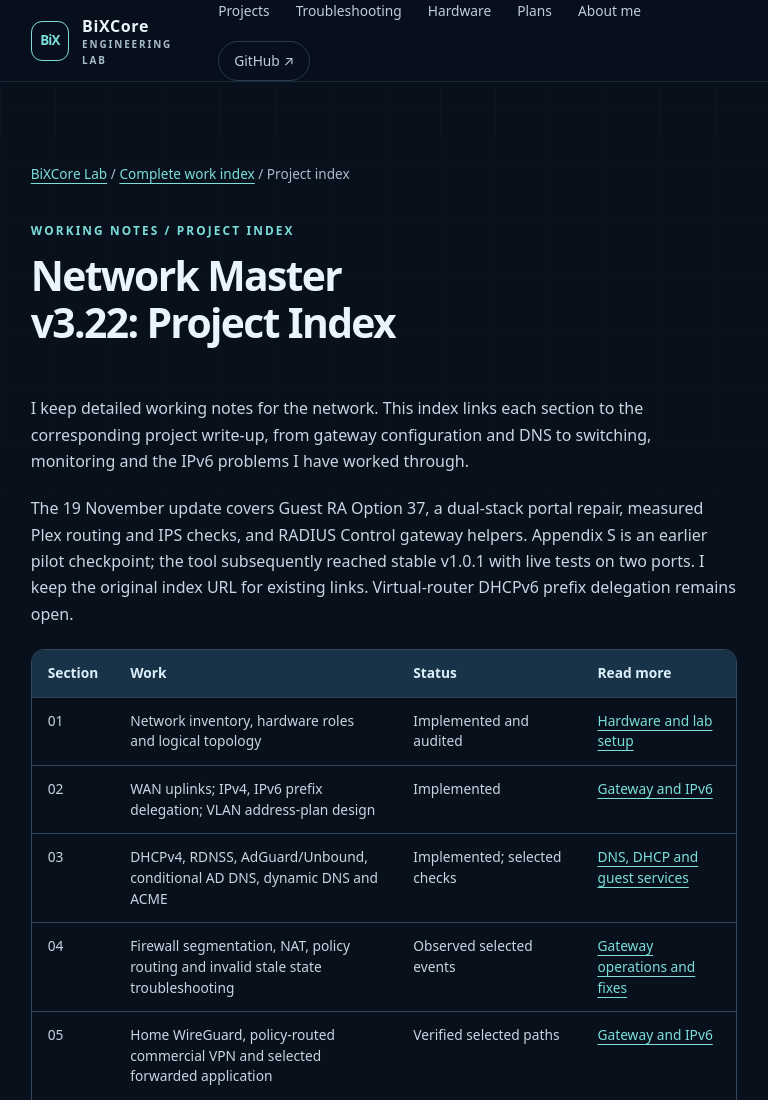
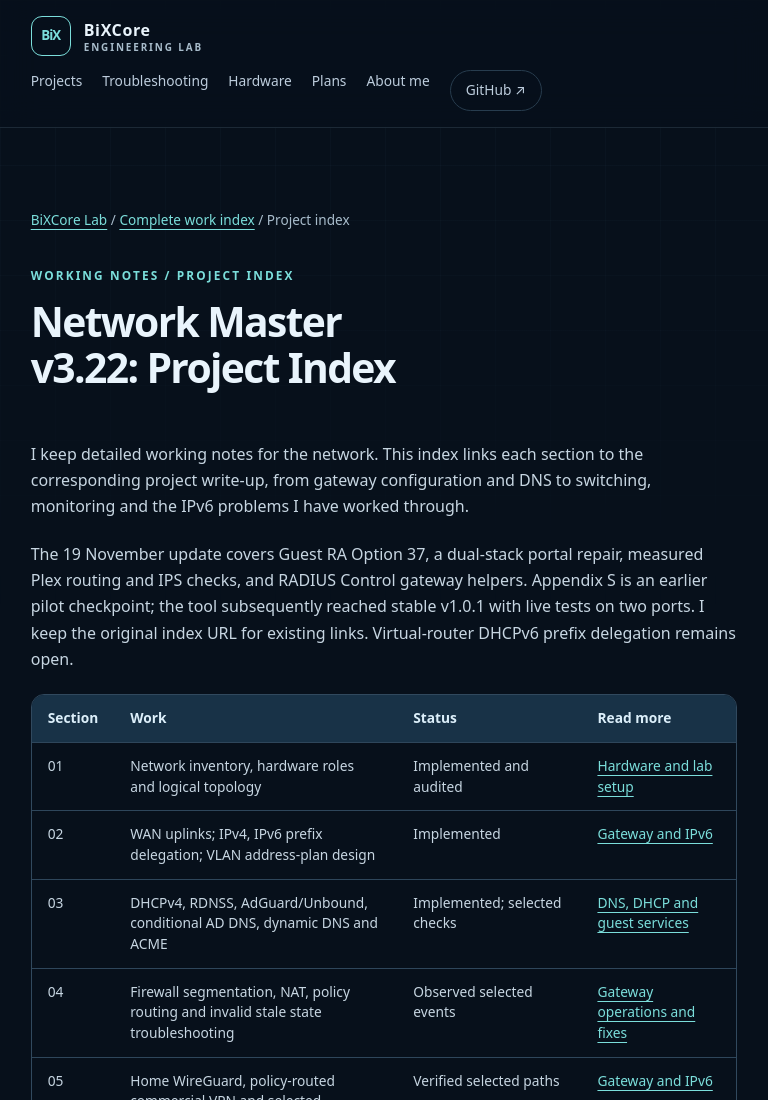
Before and after one commit to bixstriker/bixcore-homelab-portfolio, a plain HTML site: page docs/pages/network-v3.8.html in a window 768 px wide. Shown: the top 1100 px of the page. Drawn offline with Linux system fonts and the light colour scheme.

Commit message:
Polish tablet navigation and explain horizontally scrollable mobile tables

```diff
--- a/docs/styles.css
+++ b/docs/styles.css
@@ -37,3 +37,18 @@
 html{scroll-padding-top:112px}
 :where([id]){scroll-margin-top:112px}
 @media(max-width:700px){html{scroll-padding-top:166px}:where([id]){scroll-margin-top:166px}}
+
+
+/* Keep the brand and navigation readable on tablets, before the narrow phone layout. */
+@media (min-width:651px) and (max-width:880px) {
+  .header-inner {flex-direction:column;align-items:flex-start;justify-content:center;gap:14px;padding-block:16px}
+  .brand-sub {white-space:nowrap}
+  .top-nav {gap:12px 20px}
+}
+
+/* Tables intentionally scroll within their cards on narrow screens.
+   Make that interaction obvious without allowing page-wide horizontal scrolling. */
+@media (max-width:650px) {
+  .table-wrap {scrollbar-width:thin;scrollbar-color:var(--accent) transparent}
+  .table-wrap::before {content:"Scroll sideways to see more columns →";display:block;padding:9px 13px;color:var(--muted);font-size:.77rem;font-weight:650;white-space:nowrap}
+}
```
